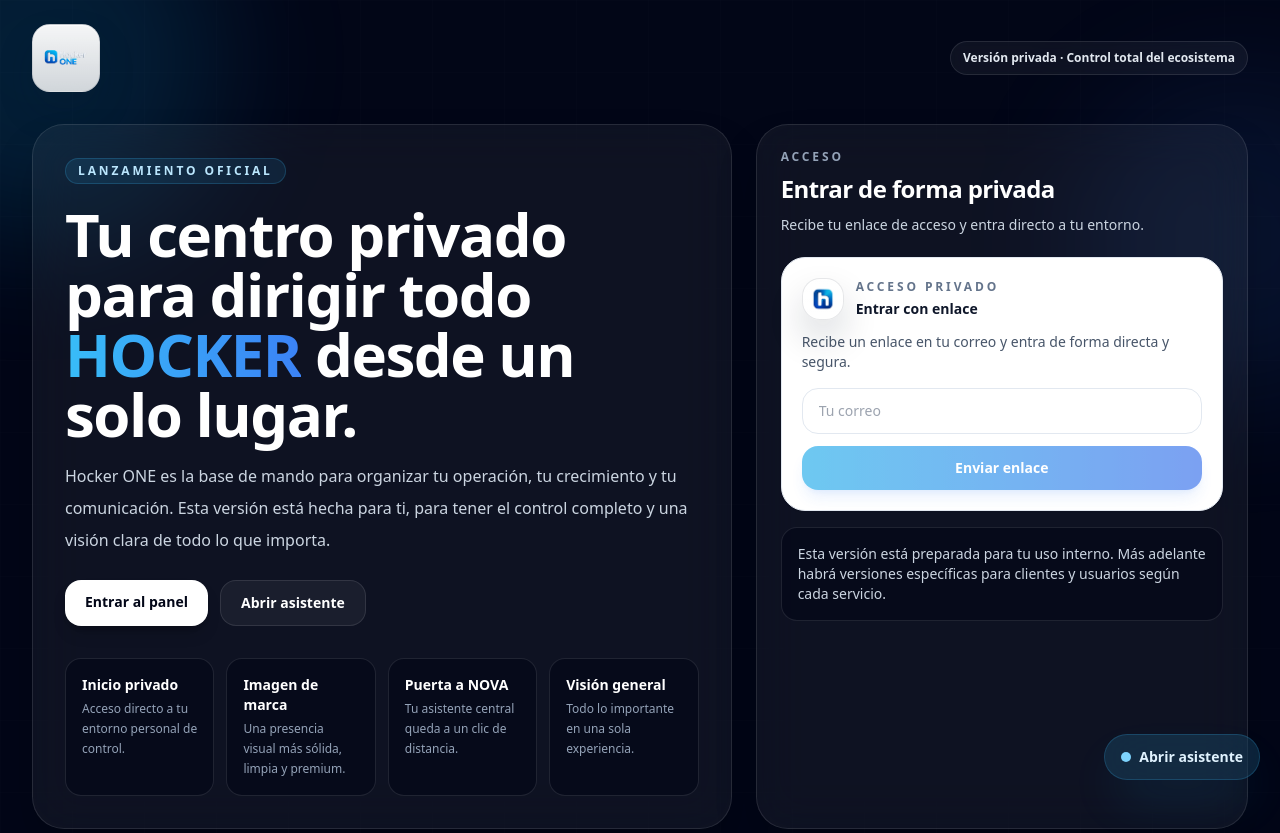
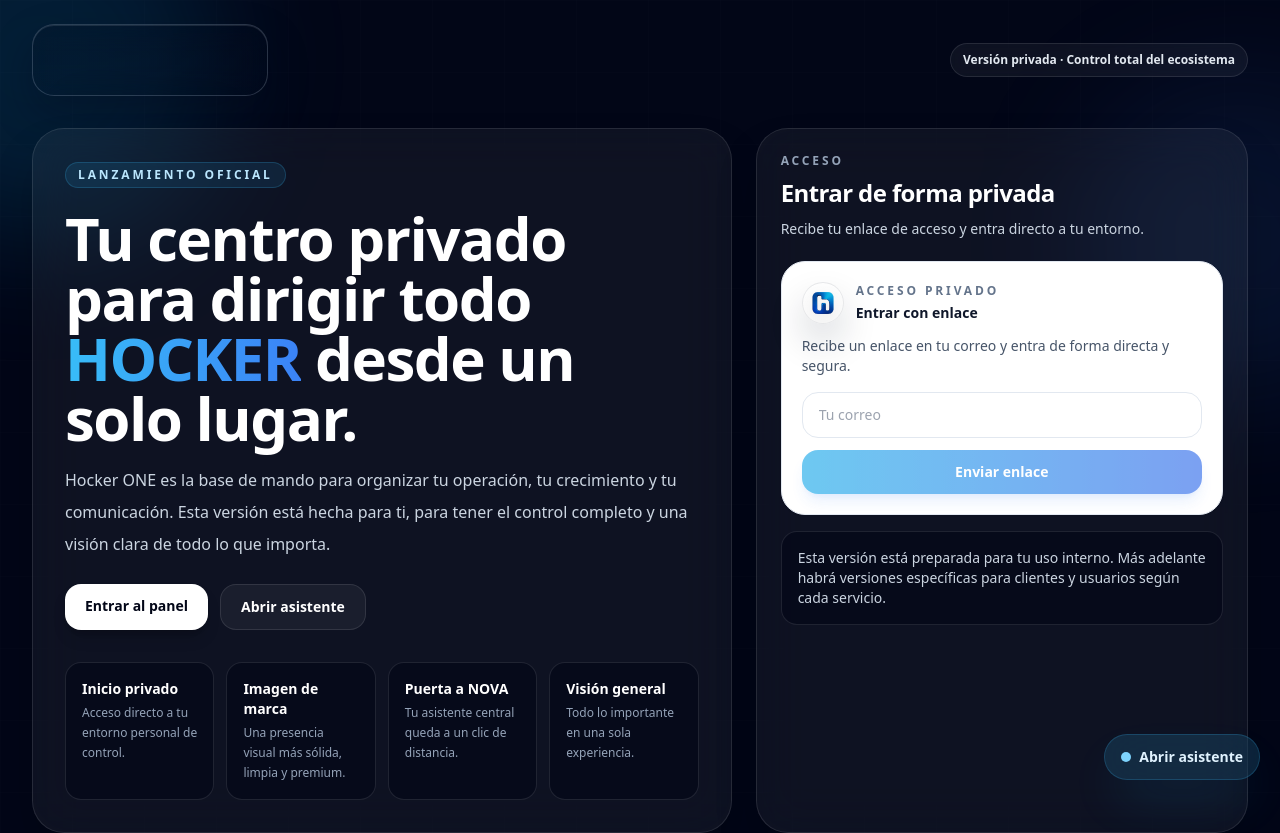
Before and after one commit to HockerAGI/hocker.one, a Next.js app: page / in a window 1280 px wide. Shown: the top 833 px of the page. Built offline with nearby package versions, Linux system fonts and the light colour scheme; no server answers.

Commit message:
Actualizar BrandMark.tsx

```diff
--- a/src/components/BrandMark.tsx
+++ b/src/components/BrandMark.tsx
@@ -27,16 +27,17 @@ export default function BrandMark({
   const [isoIndex, setIsoIndex] = useState(0);
   const [broken, setBroken] = useState(false);
 
-  const isFullLogo = showWordmark;
-  const candidates = isFullLogo ? FULL_LOGO_CANDIDATES : ISOTYPE_CANDIDATES;
-  const currentIndex = isFullLogo ? fullIndex : isoIndex;
+  const useFullLogo = showWordmark;
+  const candidates = useFullLogo ? FULL_LOGO_CANDIDATES : ISOTYPE_CANDIDATES;
+  const currentIndex = useFullLogo ? fullIndex : isoIndex;
   const src = candidates[currentIndex] ?? candidates[0];
 
-  const size = compact ? (showWordmark ? 34 : 30) : showWordmark ? 52 : 40;
-  const outer = compact ? (showWordmark ? 46 : 42) : showWordmark ? 68 : 54;
+  const logoSize = useFullLogo ? (compact ? 120 : 180) : compact ? 34 : 44;
+  const frameW = useFullLogo ? (compact ? 168 : 236) : compact ? 42 : 58;
+  const frameH = useFullLogo ? (compact ? 56 : 72) : compact ? 42 : 58;
 
   function handleLogoError() {
-    if (isFullLogo) {
+    if (useFullLogo) {
       setFullIndex((i) => {
         const next = i + 1;
         if (next < FULL_LOGO_CANDIDATES.length) return next;
@@ -60,47 +61,54 @@ export default function BrandMark({
       style={{
         display: "inline-flex",
         alignItems: "center",
-        gap: showWordmark ? 12 : 0,
       }}
     >
       <div
         style={{
-          width: outer,
-          height: outer,
-          borderRadius: 18,
-          background:
-            "linear-gradient(180deg, rgba(255,255,255,.96), rgba(255,255,255,.82))",
-          border: "1px solid rgba(15,23,42,.10)",
-          boxShadow:
-            "0 18px 36px rgba(15,23,42,.16), inset 0 1px 0 rgba(255,255,255,.72)",
+          width: frameW,
+          height: frameH,
+          borderRadius: 22,
           display: "grid",
           placeItems: "center",
-          overflow: "hidden",
+          padding: useFullLogo ? (compact ? "8px 14px" : "10px 18px") : 0,
+          background: useFullLogo
+            ? "linear-gradient(180deg, rgba(2,6,23,.18), rgba(2,6,23,.10))"
+            : "linear-gradient(180deg, rgba(255,255,255,.94), rgba(255,255,255,.82))",
+          border: useFullLogo
+            ? "1px solid rgba(148,163,184,.28)"
+            : "1px solid rgba(15,23,42,.10)",
+          boxShadow: useFullLogo
+            ? "0 18px 40px rgba(2,6,23,.30), inset 0 1px 0 rgba(255,255,255,.10)"
+            : "0 18px 36px rgba(15,23,42,.16), inset 0 1px 0 rgba(255,255,255,.72)",
           backdropFilter: "blur(14px)",
           WebkitBackdropFilter: "blur(14px)",
+          overflow: "hidden",
         }}
       >
         {!broken ? (
           <img
             src={src}
             alt="Hocker ONE"
-            width={size}
-            height={size}
+            width={logoSize}
+            height={logoSize}
             loading={compact ? "lazy" : "eager"}
             decoding="async"
             onError={handleLogoError}
             style={{
               objectFit: "contain",
               display: "block",
-              width: size,
-              height: size,
+              width: logoSize,
+              height: logoSize,
+              filter: useFullLogo
+                ? "drop-shadow(0 10px 18px rgba(0,0,0,.30))"
+                : "drop-shadow(0 8px 12px rgba(0,0,0,.18))",
             }}
           />
         ) : (
           <div
             style={{
-              width: size,
-              height: size,
+              width: useFullLogo ? logoSize : logoSize,
+              height: useFullLogo ? logoSize : logoSize,
               borderRadius: 16,
               display: "grid",
               placeItems: "center",
```
